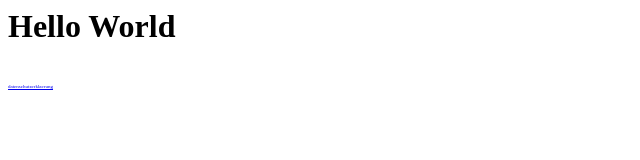
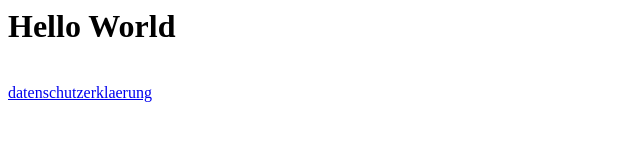
Before and after one commit to paul-pw/paul-pw.github.io, a plain HTML site: page index.html in a window 1280 px wide. Shown: the whole page, without its empty margins (0-640 px from the left). Drawn offline with Linux system fonts and the light colour scheme.

Commit message:
change font size

```diff
--- a/index.html
+++ b/index.html
@@ -1,2 +1,2 @@
 <h1>Hello World</h1><br>
-<a href="./datenschutzerklaerung.html" style="font-size: 5px">datenschutzerklaerung</a>
+<a href="./datenschutzerklaerung.html">datenschutzerklaerung</a>
```
